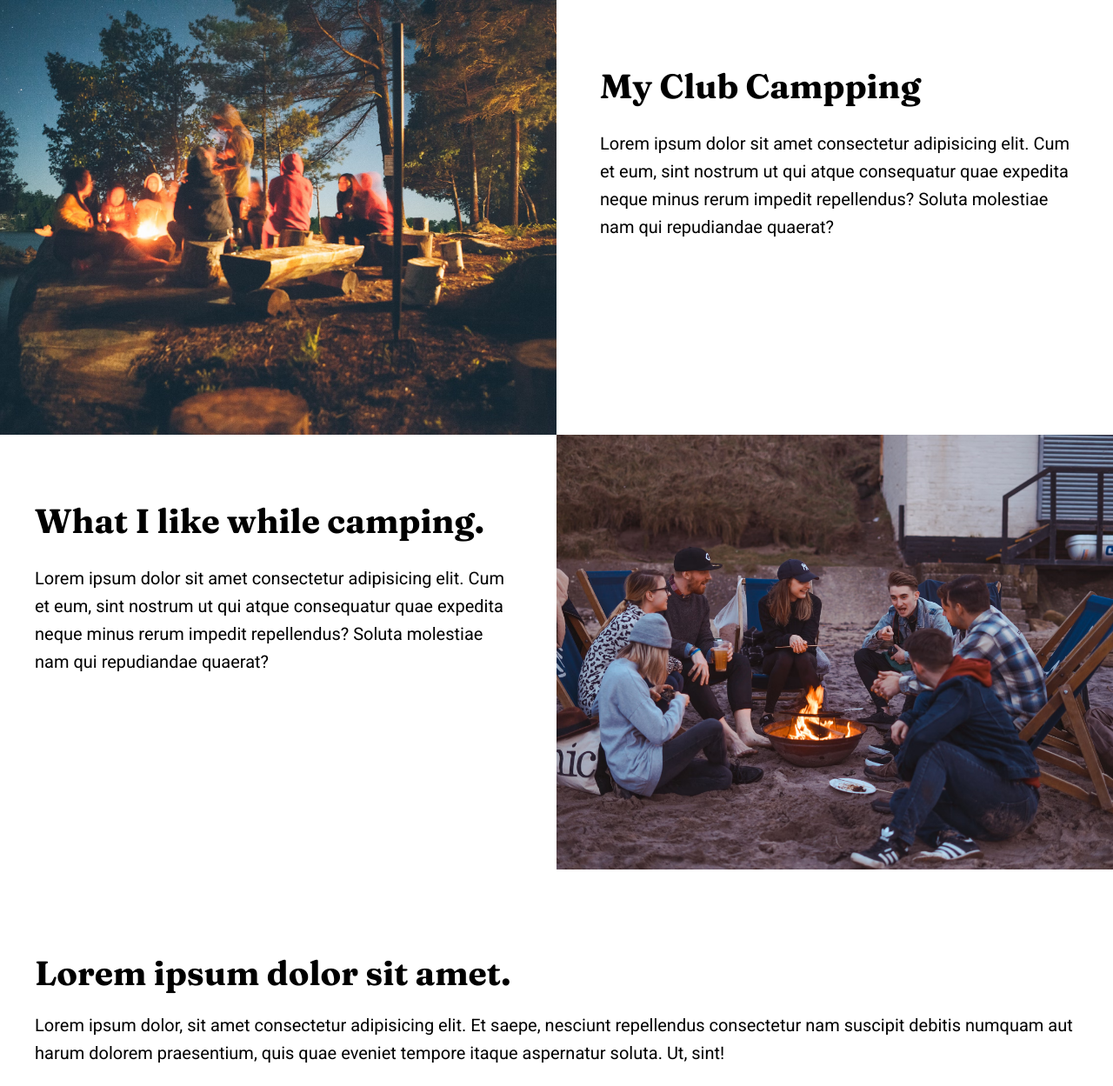
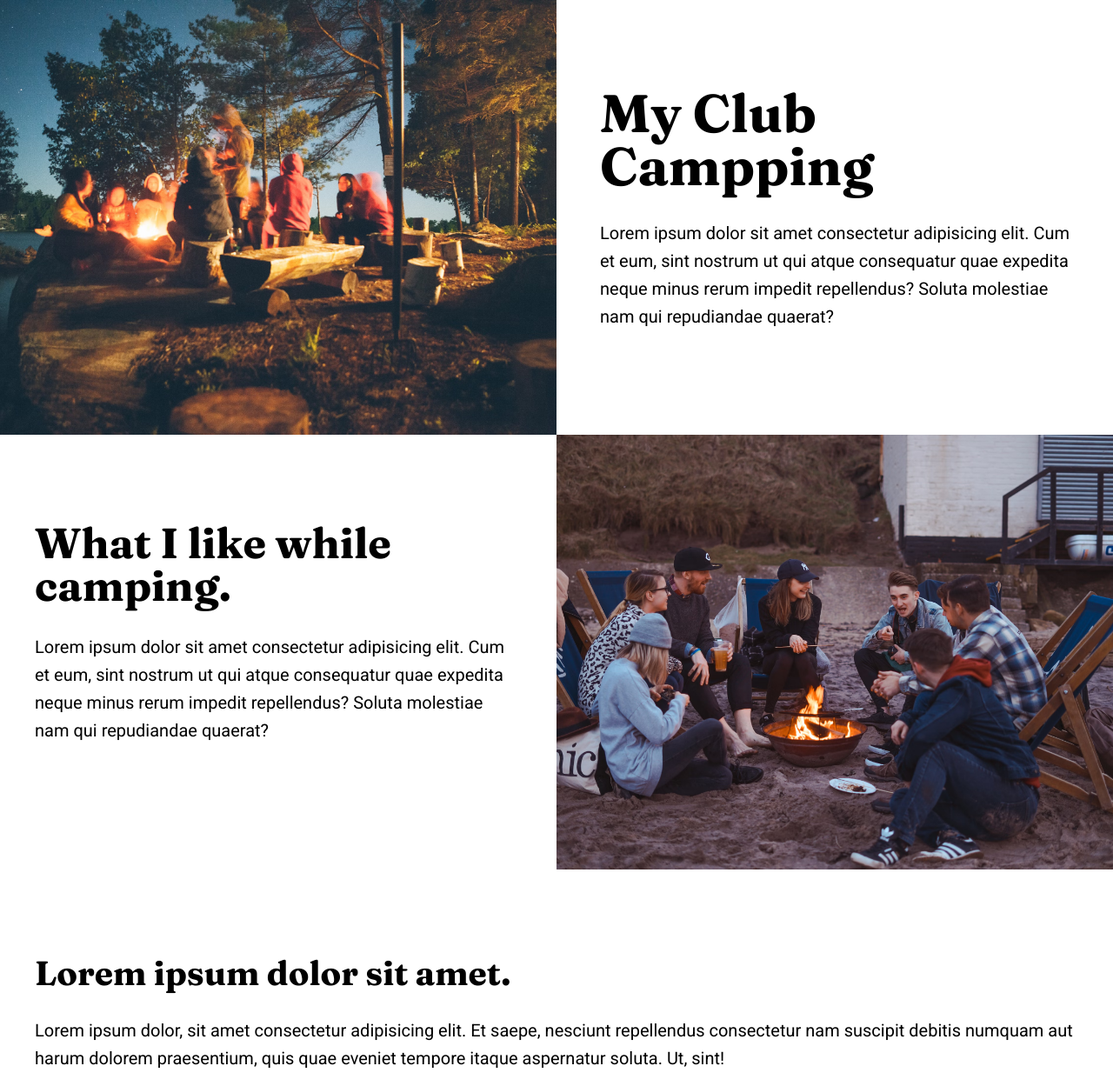
Before and after one commit to BocchiBTR/Campping-club, a plain HTML site: page index.html in a window 1280 px wide. Shown: the top 1249 px of the page at 87% size. Drawn offline with Linux system fonts and the light colour scheme.

Commit message:
update index and style

```diff
--- a/index.html
+++ b/index.html
@@ -14,20 +14,26 @@
     <link rel="stylesheet" href="styles.css">
 </head>
 <body class="page-layout">
-    <section class="full-split-left">
+
+    <!-- full split image and content -->
+    <div class="full-split-left">
         <img class="image-full-split" src="img/img-full-split-1.avif" alt="">
-        <div class="description">
-            <h3>My Club Campping</h3>
+        <section class="description">
+            <h1>My Club Campping</h1>
             <p>Lorem ipsum dolor sit amet consectetur adipisicing elit. Cum et eum, sint nostrum ut qui atque consequatur quae expedita neque minus rerum impedit repellendus? Soluta molestiae nam qui repudiandae quaerat?</p>
-        </div>
-    </section>
-    <section class="full-split-right">
+        </section>
+    </div>
+
+    <!-- full split image and content -->
+    <div class="full-split-right">
         <img class="image-full-split" src="img/img-full-split-2.avif" alt="">
-        <div class="description">
-            <h3>What I like while camping.</h3>
+        <section class="description">
+            <h2>What I like while camping.</h2>
             <p>Lorem ipsum dolor sit amet consectetur adipisicing elit. Cum et eum, sint nostrum ut qui atque consequatur quae expedita neque minus rerum impedit repellendus? Soluta molestiae nam qui repudiandae quaerat?</p>
-        </div>
-    </section>
+        </section>
+    </div>
+
+    <!-- event preview -->
     <section class="event">
         <h3>Lorem ipsum dolor sit amet.</h3>
         <p>Lorem ipsum dolor, sit amet consectetur adipisicing elit. Et saepe, nesciunt repellendus consectetur nam suscipit debitis numquam aut harum dolorem praesentium, quis quae eveniet tempore itaque aspernatur soluta. Ut, sint!</p>
--- a/styles.css
+++ b/styles.css
@@ -122,7 +122,7 @@ body {
     grid-column: full-width;
     display: inline-grid;
     grid-template-columns: subgrid;
-    grid-template-rows: 350px;
+    grid-template-rows: 20rem;
 }
 
 .full-split-left > .image-full-split,
@@ -133,7 +133,7 @@ body {
 .full-split-left > .description,
 .full-split-right > .description {
     grid-column: content;
-    padding-block: 1.5rem;
+    padding-block: 1.5em;
 }
 
 .description > * + * {
@@ -154,7 +154,7 @@ body {
 
     .full-split-left > .description,
     .full-split-right > .description {
-        padding-block: 5rem;
+        padding-block: 5em;
     }
 
     .full-split-left .description {
@@ -188,21 +188,25 @@ body {
 
 .event {
     margin-block: 5em;
-    container-type: inline-size;
 }
 
 .event > * + * {
-    margin-block-start: 1.5rem;
+    margin-block-start: 1.5em;
 }
 
 .event .event-todo {
     display: grid;
-    gap: 1rem;
+    gap: 1em;
     grid-template-columns: repeat( auto-fit, minmax(min(100%, 20rem), 1fr));
-    grid-auto-rows: 320px;
+    grid-auto-rows: 20rem;
 }
 
-@container (min-width: 1200px ) {
+.event .event-todo img {
+    height: 100%;
+    object-fit: cover;
+}
+
+@media screen and (min-width: 900px ) and (orientation : landscape) {
     .event .event-todo img:first-child {
         grid-column: span 2;
         grid-row: span 2;
@@ -216,8 +220,3 @@ body {
         grid-column: span 2;
     }
 }
-
-.event .event-todo img {
-    height: 100%;
-    object-fit: cover;
-}
```
